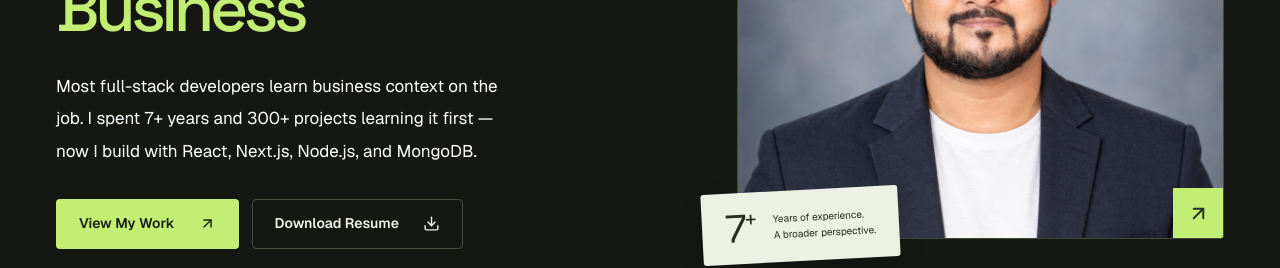
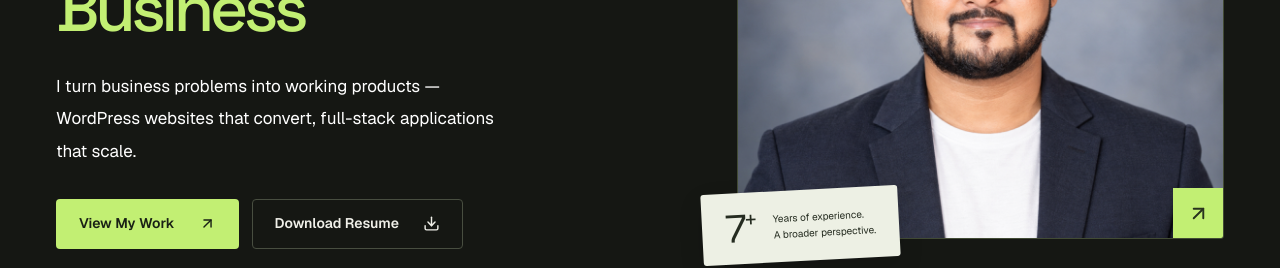
Before and after one commit to shirsendu-dev/sb-shaon-portfolio, a Next.js app: page / in a window 1280 px wide. Shown: the part 384-652 px from the top of the page. Built offline with nearby package versions, Linux system fonts and the light colour scheme; no server answers.

Commit message:
hero subtext updated

```diff
--- a/src/data/site.js
+++ b/src/data/site.js
@@ -10,7 +10,7 @@ export const site = {
     title: "The Developer Who",
     accent: "Understands Your Business",
     description:
-      "Most full-stack developers learn business context on the job. I spent 7+ years and 300+ projects learning it first — now I build with React, Next.js, Node.js, and MongoDB.",
+      "I turn business problems into working products — WordPress websites that convert, full-stack applications that scale.",
   },
   about: {
     intro: "An established web career. An expanding perspective.",
```
